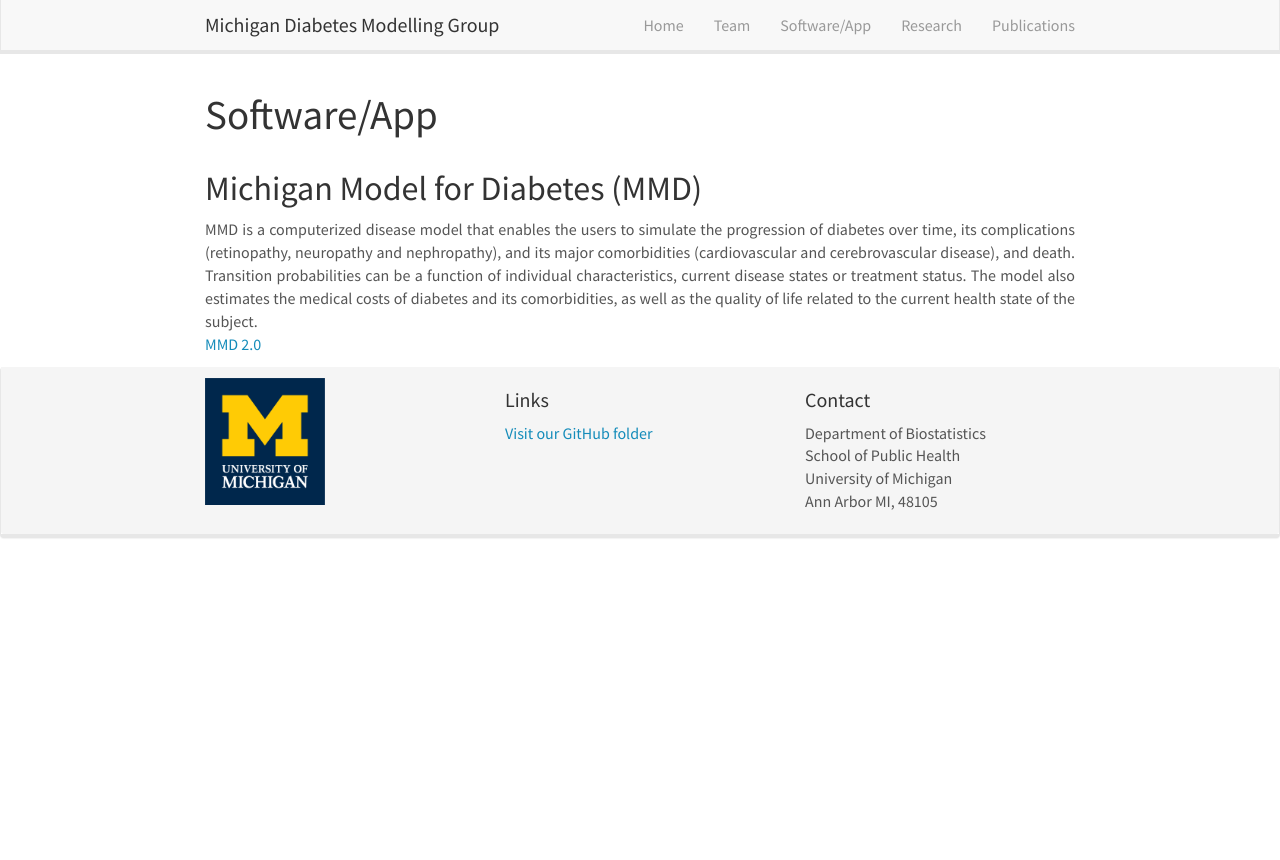
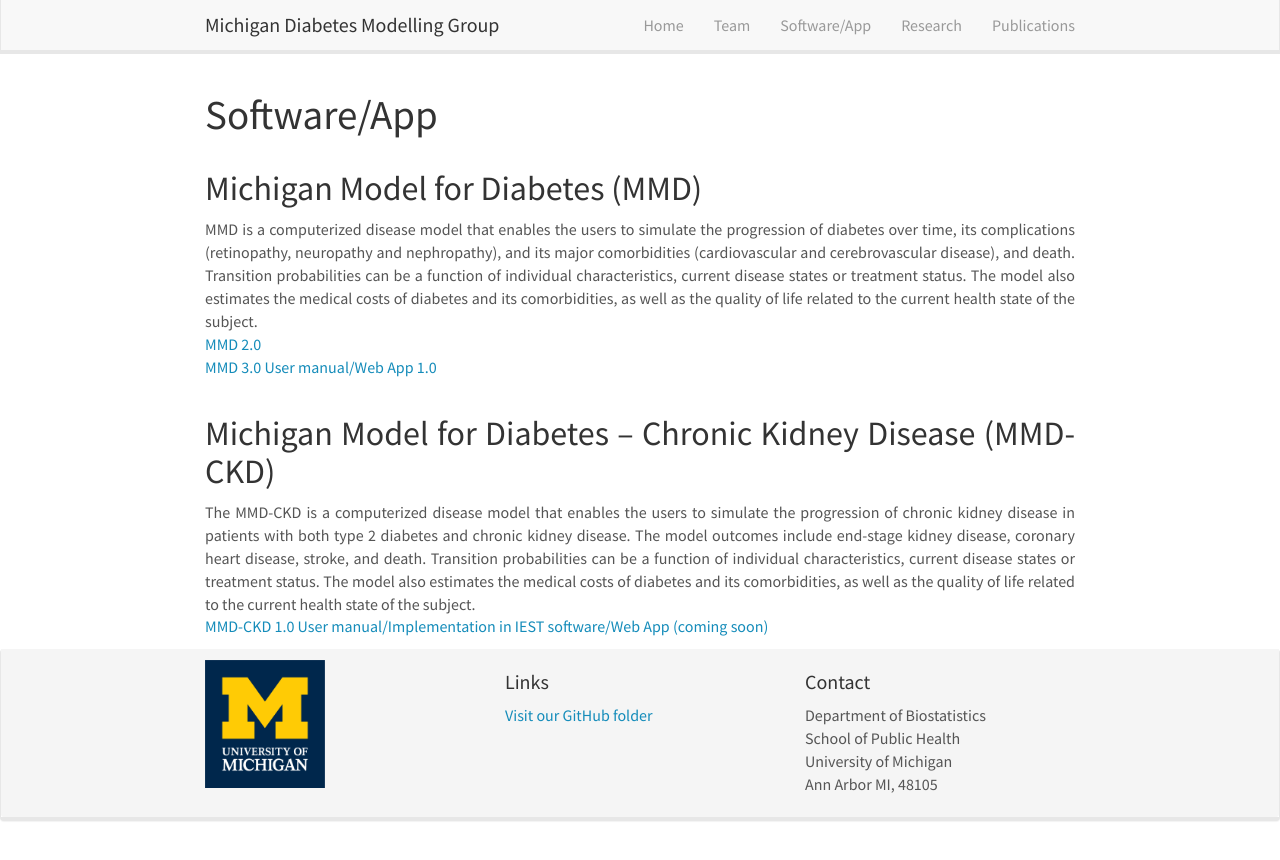
Before and after one commit to ybshao0709/ybshao0709.github.io, a Jekyll site: the page built from _pages/Software_App.html, in a window 1280 px wide. Shown: the top 860 px of the page. Built offline with Jekyll 4.4.1, drawn with Linux system fonts in a browser that asks for light colours; nearby versions of some CDN libraries.

Commit message:
Update Software_App.yml

```diff
--- a/_data/Software_App.yml
+++ b/_data/Software_App.yml
@@ -1,2 +1,5 @@
 - title: "Michigan Model for Diabetes (MMD)"
-  content: MMD is a computerized disease model that enables the users to simulate the progression of diabetes over time, its complications (retinopathy, neuropathy and nephropathy), and its major comorbidities (cardiovascular and cerebrovascular disease), and death. Transition probabilities can be a function of individual characteristics, current disease states or treatment status. The model also estimates the medical costs of diabetes and its comorbidities, as well as the quality of life related to the current health state of the subject. <br/> <a href="https://diabetes.med.umich.edu/affiliated-centers/michigan-center-diabetes-translational-research-mcdtr/cores-and-programs-4">MMD 2.0</a>
+  content: MMD is a computerized disease model that enables the users to simulate the progression of diabetes over time, its complications (retinopathy, neuropathy and nephropathy), and its major comorbidities (cardiovascular and cerebrovascular disease), and death. Transition probabilities can be a function of individual characteristics, current disease states or treatment status. The model also estimates the medical costs of diabetes and its comorbidities, as well as the quality of life related to the current health state of the subject. <br/> <a href="https://diabetes.med.umich.edu/affiliated-centers/michigan-center-diabetes-translational-research-mcdtr/cores-and-programs-4">MMD 2.0</a>  <br/> <a href="https://diabetes.med.umich.edu/affiliated-centers/michigan-center-diabetes-translational-research-mcdtr/cores-and-programs-4">MMD 3.0 User manual/Web App 1.0</a>
+
+- title: "Michigan Model for Diabetes – Chronic Kidney Disease (MMD-CKD)"
+  content: The MMD-CKD is a computerized disease model that enables the users to simulate the progression of chronic kidney disease in patients with both type 2 diabetes and chronic kidney disease. The model outcomes include end-stage kidney disease, coronary heart disease, stroke, and death. Transition probabilities can be a function of individual characteristics, current disease states or treatment status. The model also estimates the medical costs of diabetes and its comorbidities, as well as the quality of life related to the current health state of the subject. <br/> <a href="https://diabetes.med.umich.edu/affiliated-centers/michigan-center-diabetes-translational-research-mcdtr/cores-and-programs-4">MMD-CKD 1.0 User manual/Implementation in IEST software/Web App (coming soon)</a>
```
